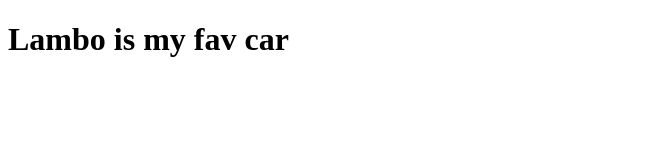
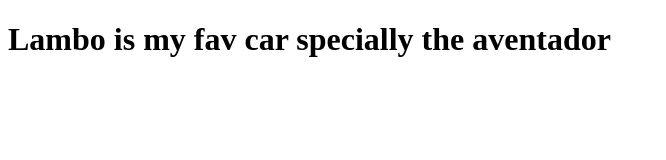
Before and after one commit to SourabhAwate11/coursera1, a plain HTML site: page site1/index.html in a window 1280 px wide. Shown: the whole page, without its empty margins (0-666 px from the left). Drawn offline with Linux system fonts and the light colour scheme.

Commit message:
small addition to page

```diff
--- a/site1/index.html
+++ b/site1/index.html
@@ -4,6 +4,6 @@
 	<title>My page</title>
 </head>
 <body>
-    <h1>Lambo is my fav car</h1>
+    <h1>Lambo is my fav car specially the aventador</h1>
 </body>
 </html>
```
